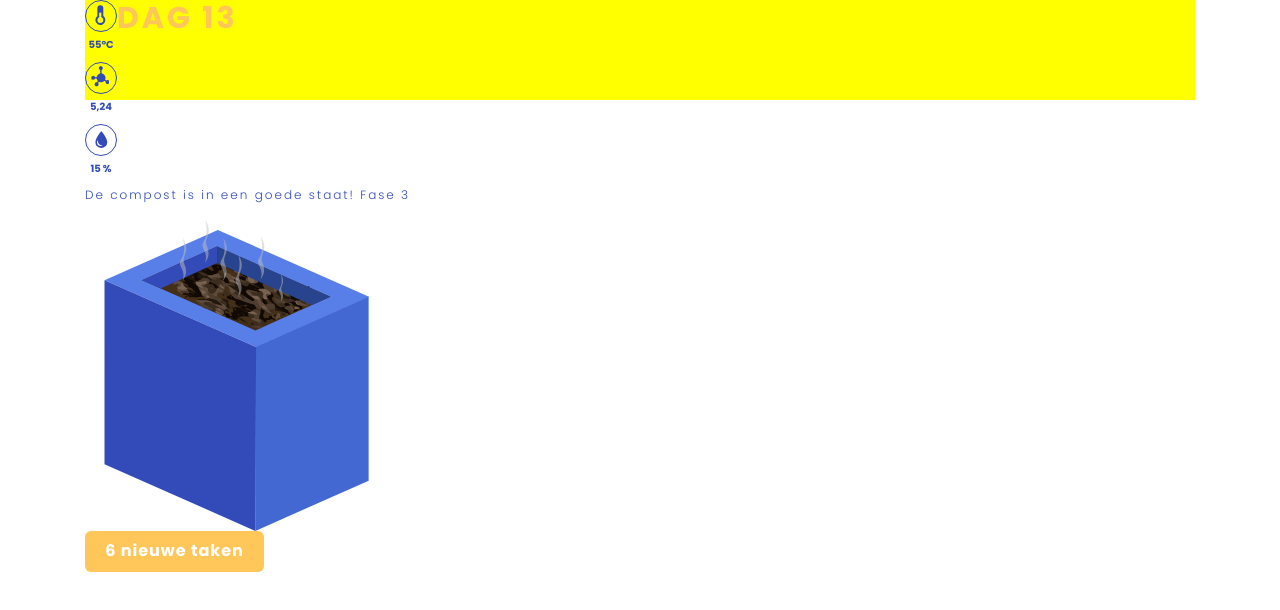
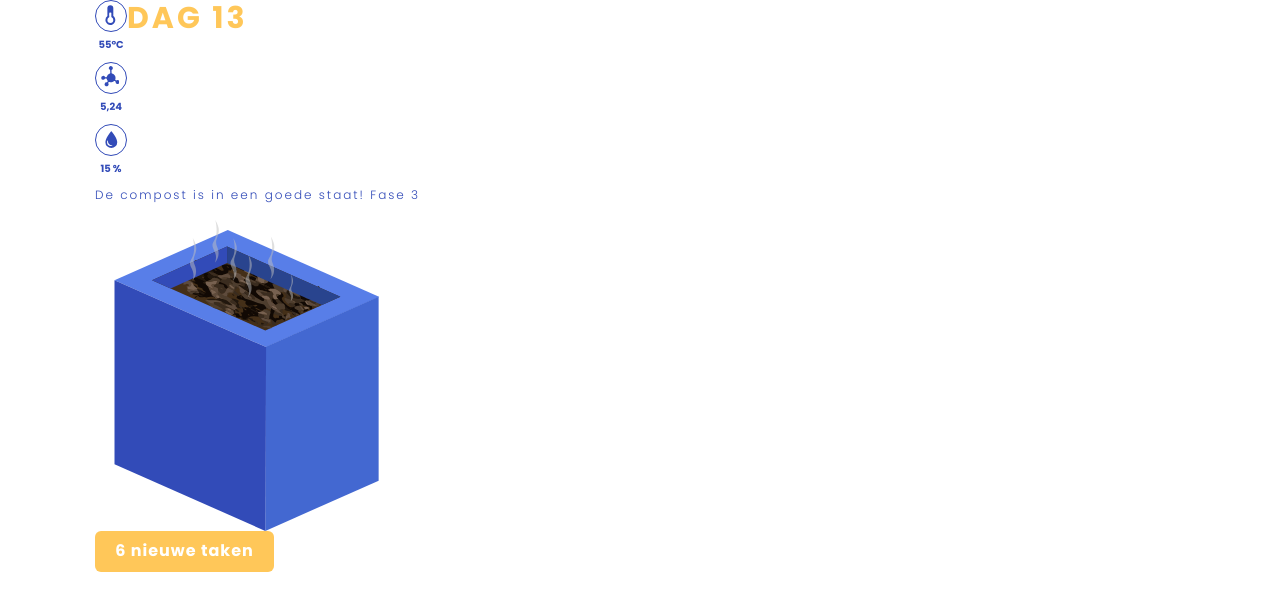
Before and after one commit to Plantacle/plantacle, a React (Create React App) app: page / in a window 1280 px wide. Shown: the top 610 px of the page. Built offline with nearby package versions, Linux system fonts and the light colour scheme.

Commit message:
Added padding

```diff
--- a/src/pages/Overview.js
+++ b/src/pages/Overview.js
@@ -8,10 +8,12 @@ import styled from 'styled-components';
 import {Bootstrap, Grid, Row, Col, Container} from 'react-bootstrap';
 
 const StyledContainer = styled(Container)`
-    width: 100px;
-    height: 100px;
-    background-color: yellow;
+    && {
+      padding-left: 25px;
+      padding-right: 25px;
+    }
 `;
+
 
 class Overview extends React.Component {
   render() {
```
